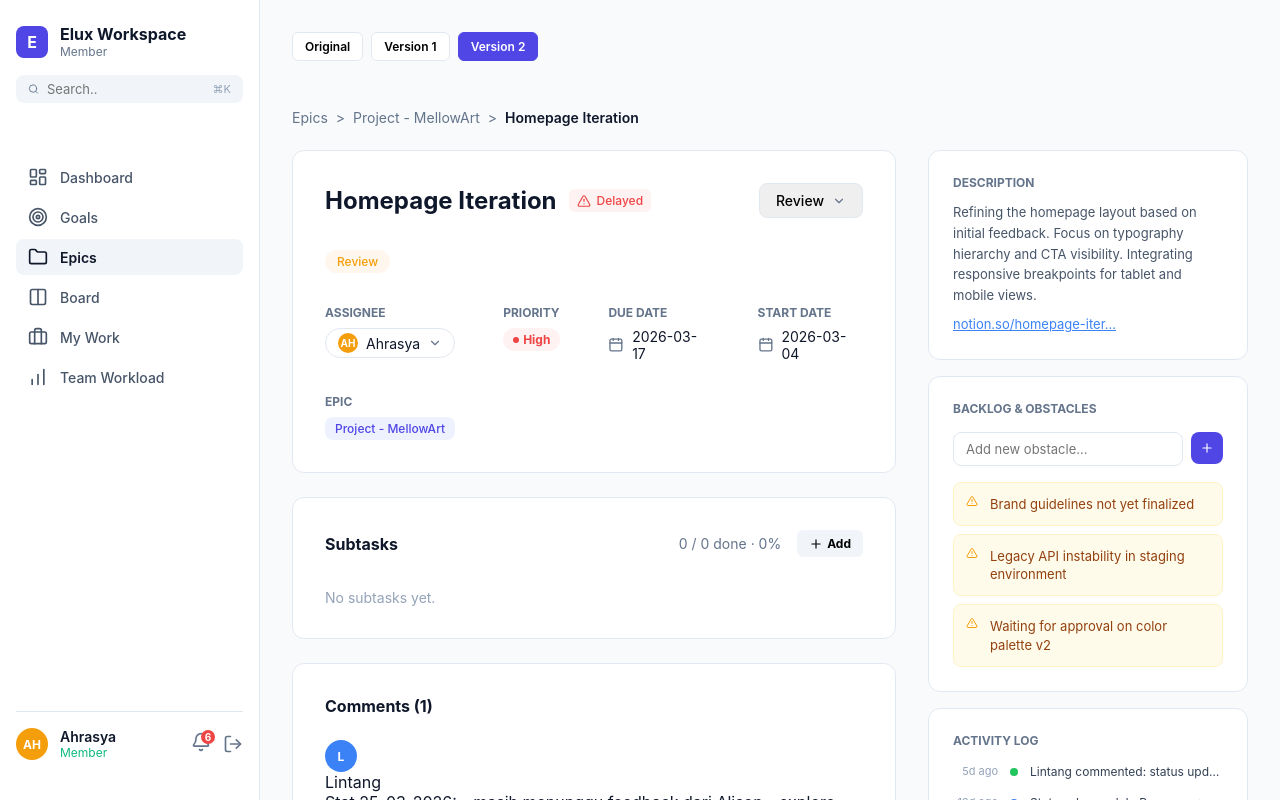
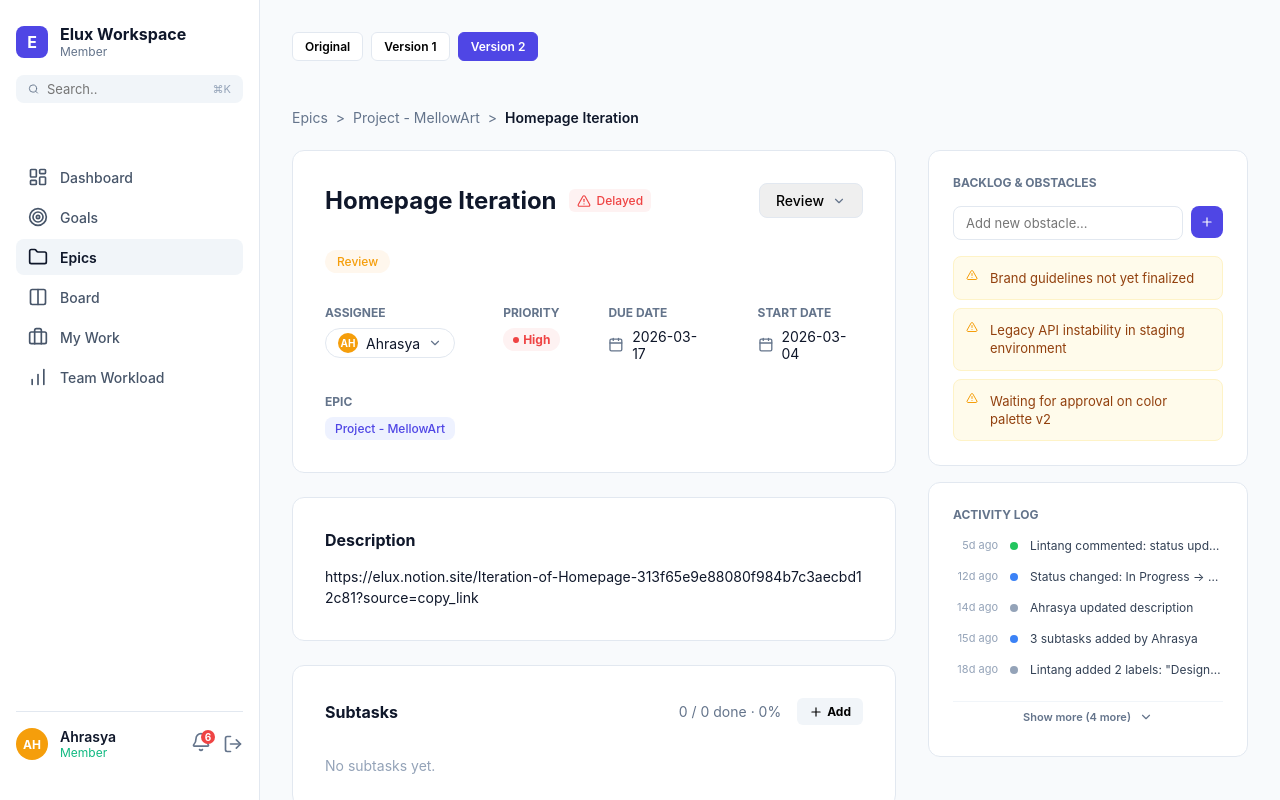
Before and after one commit to ahhrsya/eluxtop, a React (Vite) app: page / in a window 1280 px wide. Built offline with nearby package versions, Linux system fonts and the light colour scheme.

Commit message:
feat: restore middle Description for V2 while keeping V1 sidebar-centric

```diff
--- a/src/App.tsx
+++ b/src/App.tsx
@@ -197,7 +197,7 @@ function App() {
             </div>
 
             {/* Description Card */}
-            {(version === 'original') && (
+            {(version === 'original' || version === 'v2') && (
               <div className="description-card card" style={{ gap: 16 }}>
                 <h3 className="card-title">Description</h3>
                 <p className="notion-link">https://elux.notion.site/Iteration-of-Homepage-313f65e9e88080f984b7c3aecbd12c81?source=copy_link</p>
@@ -235,18 +235,6 @@ function App() {
           {/* Sidebar right for V1, V2 */}
           {(version === 'v1' || version === 'v2') && (
             <div className="sidebar-container" style={{ display: 'flex', flexDirection: 'column', gap: '16px', width: version === 'v2' ? 320 : 300 }}>
-
-              {/* V2 Specific: Description Card atop Backlog */}
-              {version === 'v2' && (
-                <div className="sidebar-right" style={{ width: '100%', gap: '12px' }}>
-                  <span className="field-label">DESCRIPTION</span>
-                  <div className="sidebar-description-text" style={{ fontSize: 13, color: '#475569', lineHeight: 1.6 }}>
-                    Refining the homepage layout based on initial feedback. Focus on typography hierarchy and CTA visibility.
-                    Integrating responsive breakpoints for tablet and mobile views.
-                    <div style={{ marginTop: 8, color: '#3b82f6', textDecoration: 'underline', cursor: 'pointer' }}>notion.so/homepage-iter...</div>
-                  </div>
-                </div>
-              )}
 
               {/* Card 1: Backlog for V1, V2 */}
               {version === 'v2' ? (
```
